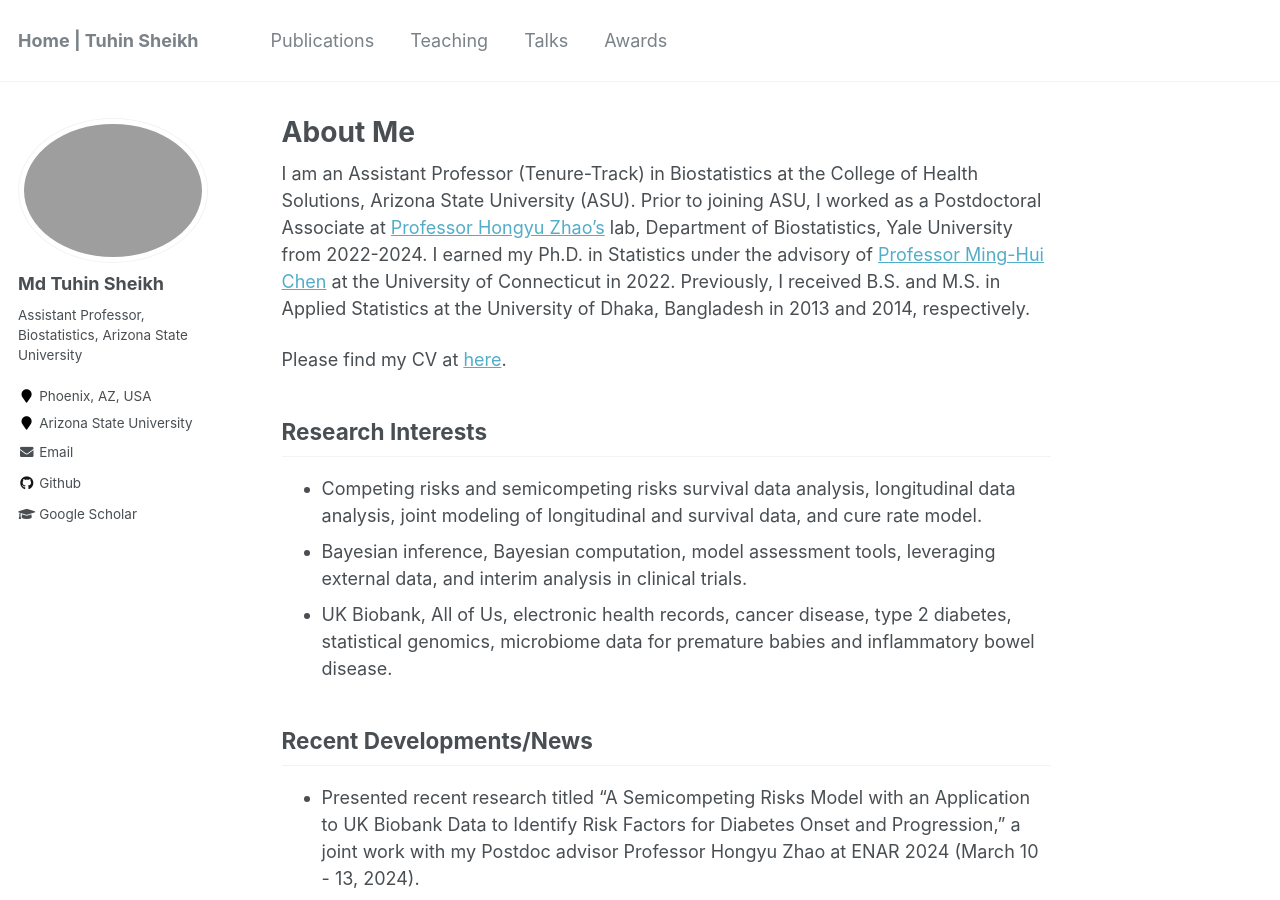
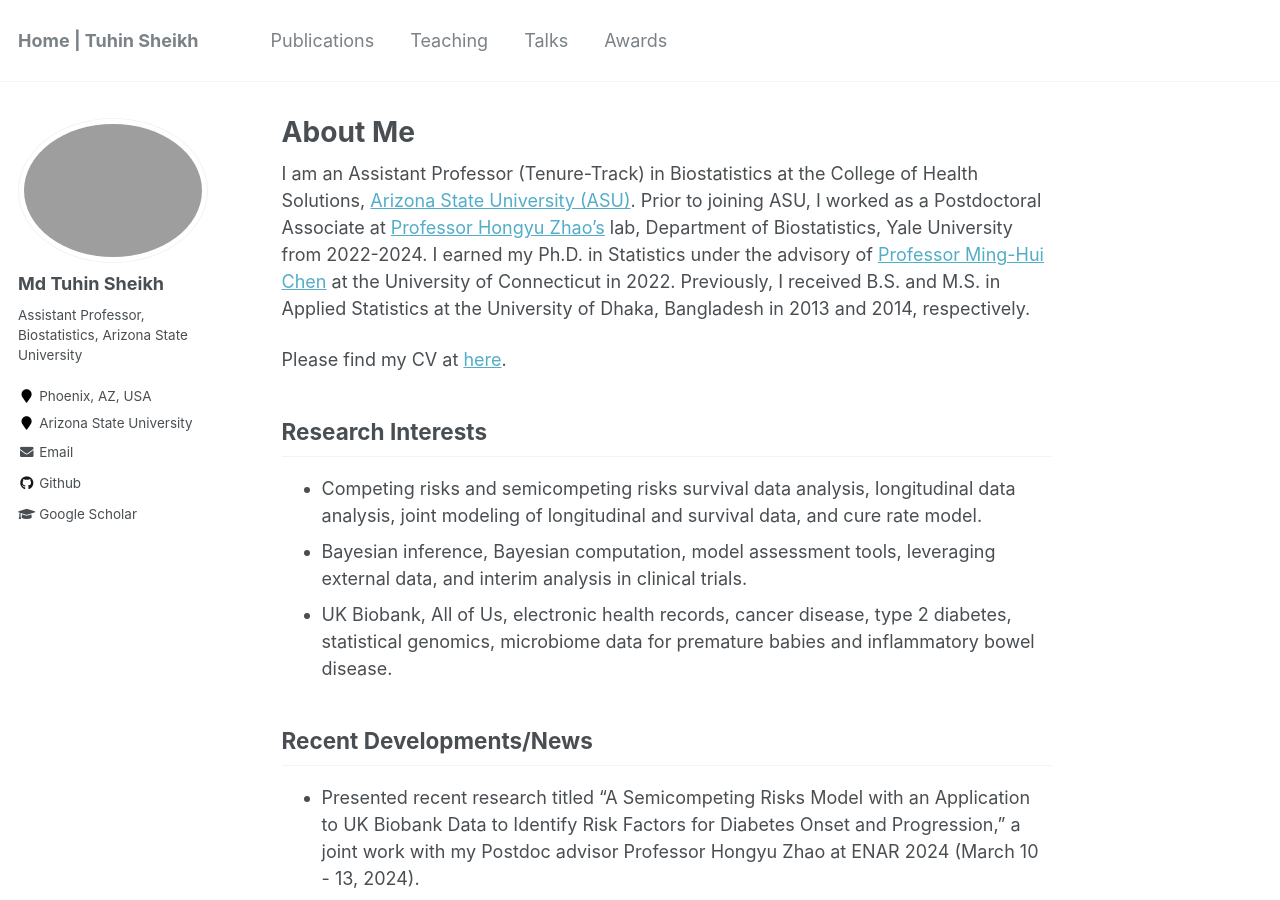
Before and after one commit to mdtuhinsheikh/mdtuhinsheikh.github.io, a Jekyll site: the page built from _pages/about.md, in a window 1280 px wide and 900 px high. Built offline with Jekyll 4.4.1, drawn with Linux system fonts in a browser that asks for light colours; part of the change alters nothing that is shown.

Commit message:
Updated asu link

```diff
--- a/_pages/about.md
+++ b/_pages/about.md
@@ -7,7 +7,7 @@ redirect_from:
   - /about/
   - /about.html
 ---
-I am an Assistant Professor (Tenure-Track) in Biostatistics at the College of Health Solutions, Arizona State University (ASU). Prior to joining ASU, I worked as a Postdoctoral Associate at [Professor Hongyu Zhao's](https://zhaocenter.org/index.html){:target="_blank"} lab, Department of Biostatistics, Yale University from 2022-2024. I earned my Ph.D. in Statistics under the advisory of [Professor Ming-Hui Chen](http://merlot.stat.uconn.edu/~mic02006/){:target="_blank"} at the University of Connecticut in 2022. Previously, I received B.S. and M.S. in Applied Statistics at the University of Dhaka, Bangladesh in 2013 and 2014, respectively.
+I am an Assistant Professor (Tenure-Track) in Biostatistics at the College of Health Solutions, [Arizona State University (ASU)](https://search.asu.edu/profile/5201535){:target="_blank"}. Prior to joining ASU, I worked as a Postdoctoral Associate at [Professor Hongyu Zhao's](https://zhaocenter.org/index.html){:target="_blank"} lab, Department of Biostatistics, Yale University from 2022-2024. I earned my Ph.D. in Statistics under the advisory of [Professor Ming-Hui Chen](http://merlot.stat.uconn.edu/~mic02006/){:target="_blank"} at the University of Connecticut in 2022. Previously, I received B.S. and M.S. in Applied Statistics at the University of Dhaka, Bangladesh in 2013 and 2014, respectively.
 
 Please find my CV at [here](https://www.dropbox.com/scl/fi/sy1u8rr8v88s0ng293otr/CV_Sheikh_MdTuhin.pdf?rlkey=zlmn2gvg8p777acfznzz37e62&st=xu7fvckw&dl=0){:target="_blank"}.
 
```
